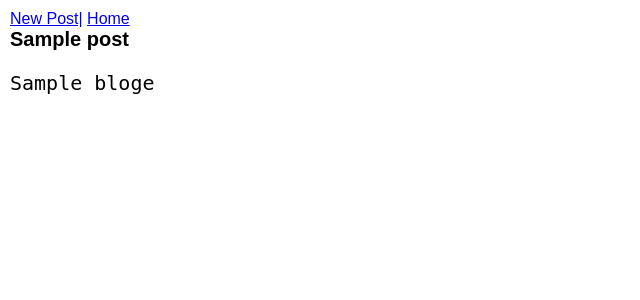
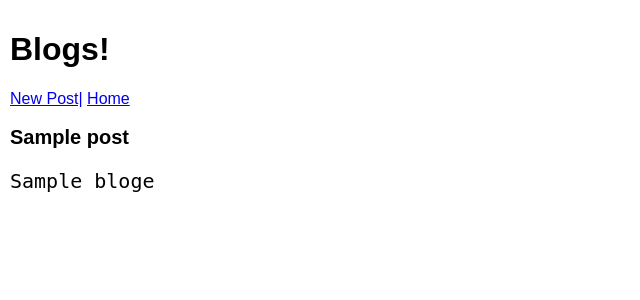
Before and after one commit to yusaku2/build-a-blog, a Python web app: template templates/solo.html in a window 1280 px wide. Shown: the top 300 px of the page, without its empty margins (0-640 px from the left). Run offline with Jinja, Linux system fonts and the light colour scheme; the template is opened without the code that fills it: most values are stand-ins (such as "Sample title", 1, 10 or a date in 2020).

Commit message:
it works now

```diff
--- a/templates/base.html
+++ b/templates/base.html
@@ -1,10 +1,10 @@
 <!DOCTYPE html>
 <html>
-<head>
-<title> Blogs!</title>
-</head>
+
 
 <style type="text/css">
+
+
         body {
             font-family: sans-serif;
             width: 800px;
@@ -57,12 +57,16 @@
         }
 
     </style>
-
+    <head>
+    <h1> Blogs!</h1>
+    </head>
 
     <body style="margin: 0">
 
             <a href='/newpost'>New Post|</a>
             <a href='/'>Home</a>
+            <br>
+            <br>
         {% block content %}
         {% endblock %}
     </body>
```
